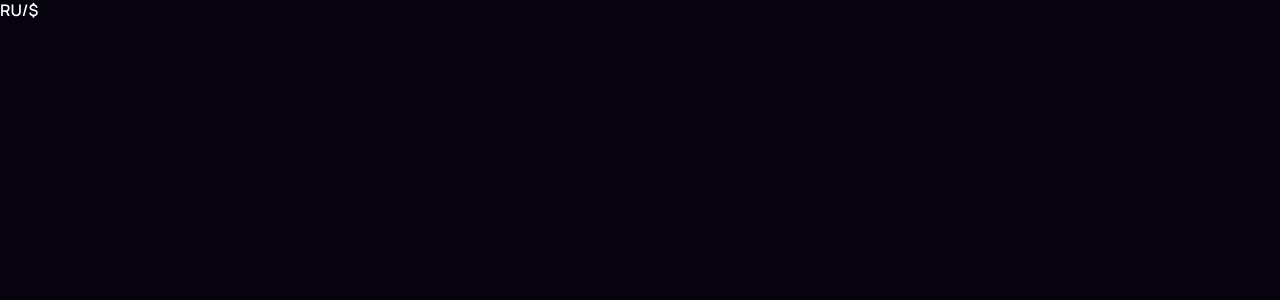
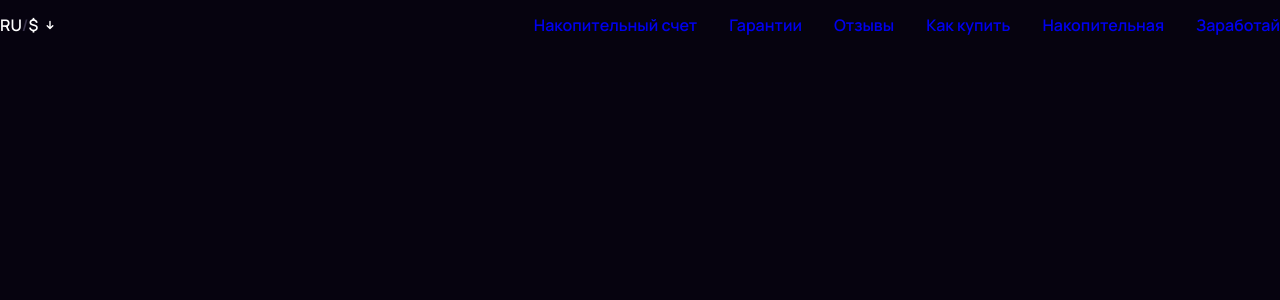
Before and after one commit to doskuulov/store-games, a Next.js app: page / in a window 1280 px wide. Shown: the top 300 px of the page. Built offline with nearby package versions, Linux system fonts and the light colour scheme.

Commit message:
menu-item

```diff
--- /dev/null
+++ b/app/layout/header/Header.module.scss
@@ -0,0 +1,9 @@
+.header {
+	justify-content: space-between;
+	display: flex;
+	margin: 0 auto;
+	height: 50px;
+	max-width: 1366px;
+	height: 64px;
+	padding-top: 15px;
+}
--- a/app/layout/header/Header.tsx
+++ b/app/layout/header/Header.tsx
@@ -1,11 +1,14 @@
 import { FC } from 'react'
+import styles from './Header.module.scss'
+import HeaderMenu from './menu/HeaderMenu'
 import Language from './language/language'
 
 const Header: FC = () => {
 	return (
-		<div className=''>
+		<header className={styles.header}>
 			<Language />
-		</div>
+			<HeaderMenu />
+		</header>
 	)
 }
 
--- a/app/layout/header/language/Language.module.scss
+++ b/app/layout/header/language/Language.module.scss
@@ -1,11 +1,21 @@
+.container {
+	display: flex;
+}
+
 .language {
 	font-style: normal;
 	font-weight: 600;
 	font-size: 16px;
 	line-height: 130%;
 	color: #ffffff;
-} /*# sourceMappingURL=Language.module.css.map */
 
-.languages > span {
-	color: #3c364e;
+	span {
+		color: #3c364e;
+	}
 }
+
+.d {
+	position: relative;
+	top: 3px;
+	margin-left: 5px;
+}
--- a/app/layout/header/language/Language.tsx
+++ b/app/layout/header/language/Language.tsx
@@ -1,11 +1,15 @@
 import React, { FC } from 'react'
+import { HiArrowSmDown } from 'react-icons/hi'
 import styles from './Language.module.scss'
 
 const Language: FC = () => {
 	return (
-		<div>
+		<div className={styles.container}>
 			<p className={styles.language}>
 				RU<span>/</span>$
+			</p>
+			<p className={styles.d}>
+				<HiArrowSmDown />
 			</p>
 		</div>
 	)
--- /dev/null
+++ b/app/layout/header/menu/HeaderMenu.module.scss
@@ -0,0 +1,20 @@
+.header {
+	@apply bg-[#131313];
+}
+
+.menu {
+	ul {
+		display: flex;
+		padding-left: 70px;
+	}
+
+	ul > li {
+		font-family: 'Manrope';
+		font-style: normal;
+		font-weight: 600;
+		font-size: 16px;
+		line-height: 130%;
+		color: #ffffff;
+		padding-left: 32px;
+	}
+}
--- /dev/null
+++ b/app/layout/header/menu/HeaderMenu.tsx
@@ -0,0 +1,23 @@
+import { FC } from 'react'
+
+import styles from './HeaderMenu.module.scss'
+import MenuItem from './menu-item/MenuItem'
+import { menu } from './menu.data'
+
+const HeaderMenu: FC = () => {
+	return (
+		<div>
+			<div className={styles.menu}>
+				<nav>
+					<ul>
+						{menu.map(item => (
+							<MenuItem key={item.link} item={item} />
+						))}
+					</ul>
+				</nav>
+			</div>
+		</div>
+	)
+}
+
+export default HeaderMenu
--- /dev/null
+++ b/app/layout/header/menu/menu-item/MenuItem.tsx
@@ -0,0 +1,18 @@
+import Link from 'next/link'
+import { FC } from 'react'
+
+import { IMenuLink } from './menu-item.interface'
+
+interface IMenuItem {
+	item: IMenuLink
+}
+
+const MenuItem: FC<IMenuItem> = ({ item }) => {
+	return (
+		<li>
+			<Link href={item.link}>{item.name}</Link>
+		</li>
+	)
+}
+
+export default MenuItem
--- /dev/null
+++ b/app/layout/header/menu/menu-item/menu-item.interface.ts
@@ -0,0 +1,4 @@
+export interface IMenuLink {
+	name: string
+	link: string
+}
--- /dev/null
+++ b/app/layout/header/menu/menu.data.ts
@@ -0,0 +1,28 @@
+import { IMenuLink } from './menu-item/menu-item.interface'
+
+export const menu: IMenuLink[] = [
+	{
+		link: '/account',
+		name: 'Накопительный счет',
+	},
+	{
+		link: '/Guarantees',
+		name: 'Гарантии',
+	},
+	{
+		link: '/reviews',
+		name: 'Отзывы',
+	},
+	{
+		link: '/Howtobuy',
+		name: 'Как купить',
+	},
+	{
+		link: '/Cumulative',
+		name: 'Накопительная',
+	},
+	{
+		link: '/Earn',
+		name: 'Заработай',
+	},
+]
```
